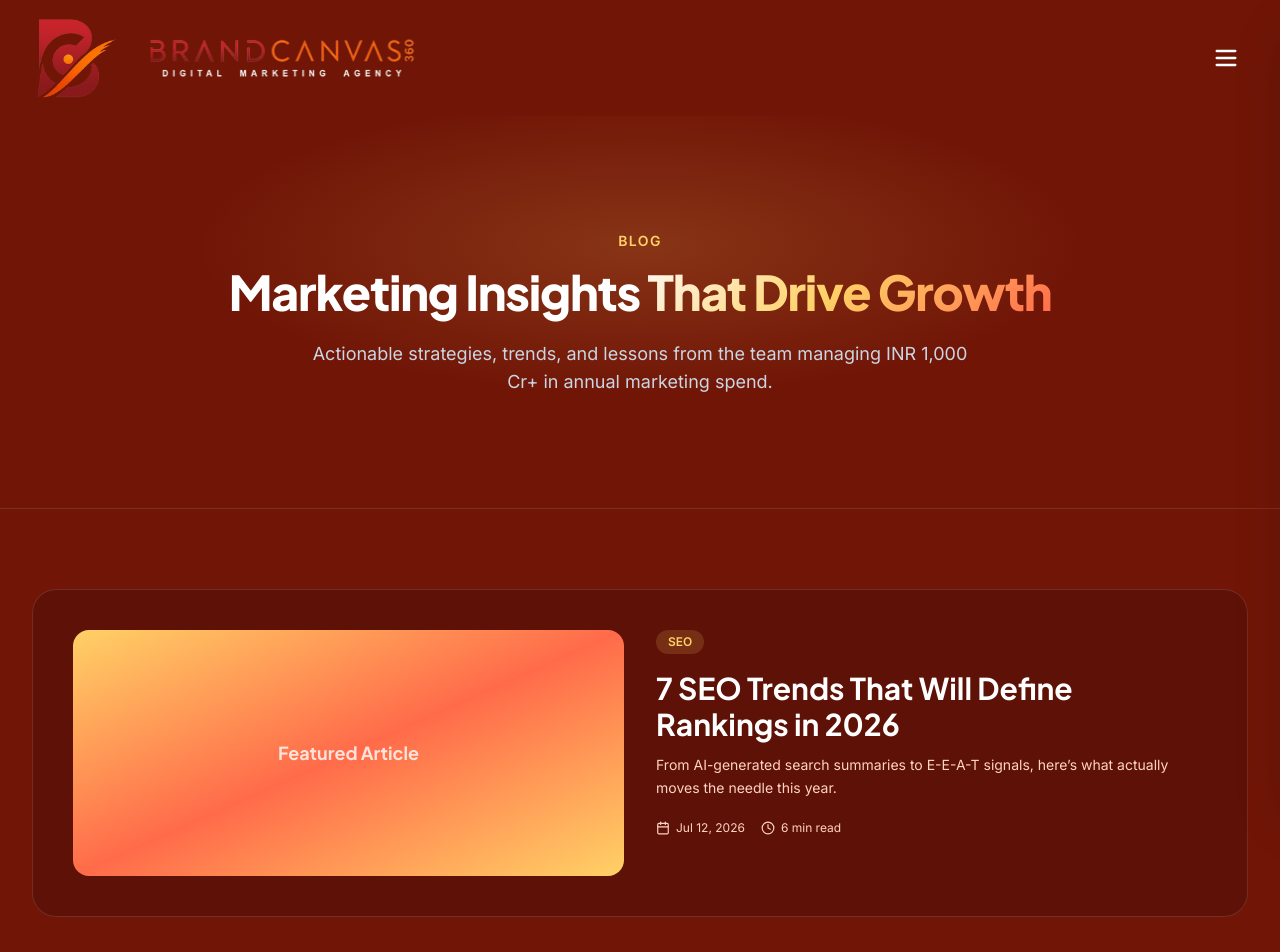
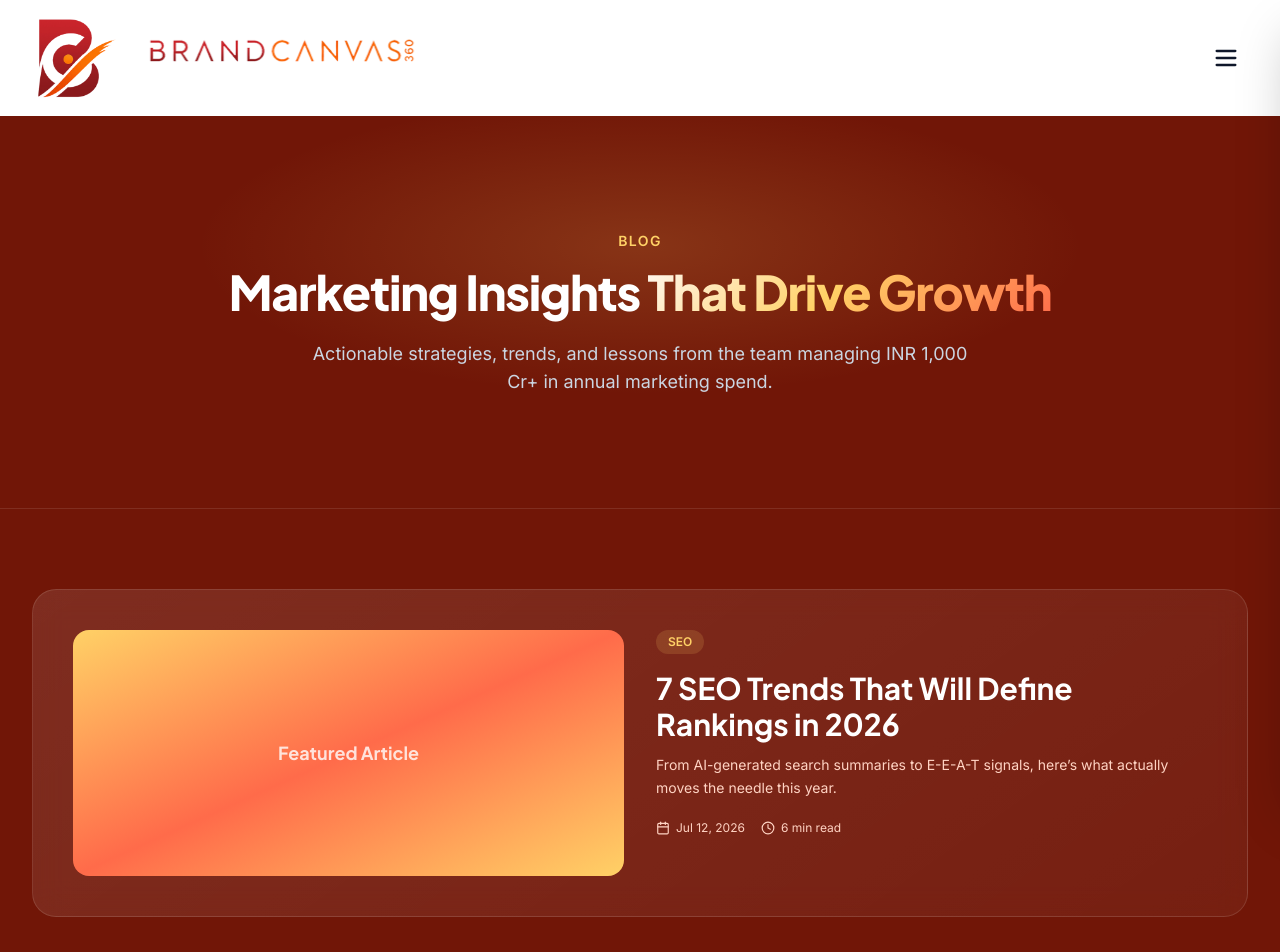
Before and after one commit to venkataramanapusala/brandcanvas360, a Next.js app: page /blog in a window 1280 px wide. Shown: the top 952 px of the page. Built offline with nearby package versions, Linux system fonts and the light colour scheme.

Commit message:
Polish white header and crimson gradient theme

```diff
--- a/src/app/globals.css
+++ b/src/app/globals.css
@@ -58,6 +58,10 @@ html {
 body {
   font-feature-settings: 'cv02', 'cv03', 'cv04', 'cv11';
   background-color: var(--color-surface-base);
+  background-image:
+    radial-gradient(circle at 78% 8%, rgb(129 32 14 / 0.82), transparent 30%),
+    linear-gradient(135deg, #711607 0%, #4b0c05 48%, #1d0503 100%);
+  background-attachment: fixed;
   color: var(--color-text-primary);
   overflow-x: hidden;
 }
@@ -205,9 +209,9 @@ body {
   }
 
   .card-glass {
-    background: rgb(91 18 8 / 0.82);
+    background: linear-gradient(145deg, rgb(255 255 255 / 0.10), rgb(255 255 255 / 0.045));
     border: 1px solid var(--color-border-subtle);
-    backdrop-filter: blur(10px);
+    backdrop-filter: blur(16px);
   }
 
   .section-top-glow::before {
--- a/src/components/Header.tsx
+++ b/src/components/Header.tsx
@@ -69,7 +69,7 @@ export default function Header() {
   return (
     <header
       className={`sticky top-0 z-50 transition-colors duration-300 ${
-        isScrolled ? 'border-b border-white/10 bg-dark/90 backdrop-blur-md' : 'bg-transparent'
+        isScrolled ? 'border-b border-slate-200 bg-white/95 shadow-sm backdrop-blur-md' : 'bg-white'
       }`}
     >
       <div className="mx-auto flex max-w-7xl items-center justify-between gap-3 px-6 py-3 lg:px-8 xl:gap-4 xl:py-4 2xl:gap-6">
@@ -81,20 +81,20 @@ export default function Header() {
               <div key={item.label} className="group relative">
                 <button
                   type="button"
-                  className="flex items-center gap-1 whitespace-nowrap text-sm font-medium text-slate-200 transition-colors duration-300 hover:text-primary"
+                  className="flex items-center gap-1 whitespace-nowrap text-sm font-semibold text-slate-700 transition-colors duration-300 hover:text-red-700"
                 >
                   {item.label}
                   <ChevronDown className="h-4 w-4 transition-transform duration-300 group-hover:rotate-180" />
                 </button>
-                <div className="invisible absolute left-0 top-full w-72 translate-y-2 rounded-2xl border border-white/10 bg-darkCard p-2 opacity-0 shadow-2xl transition-all duration-300 group-hover:visible group-hover:translate-y-0 group-hover:opacity-100 group-focus-within:visible group-focus-within:translate-y-0 group-focus-within:opacity-100">
+                <div className="invisible absolute left-0 top-full w-72 translate-y-2 rounded-2xl border border-slate-200 bg-white p-2 opacity-0 shadow-xl transition-all duration-300 group-hover:visible group-hover:translate-y-0 group-hover:opacity-100 group-focus-within:visible group-focus-within:translate-y-0 group-focus-within:opacity-100">
                   {item.dropdown.map((sub) => (
                     <Link
                       key={sub.label}
                       href={sub.href}
                       className="block rounded-xl px-4 py-2.5 transition-colors duration-300 hover:bg-white/5"
                     >
-                      <span className="block text-sm font-semibold text-white">{sub.label}</span>
-                      {sub.desc && <span className="block text-xs text-muted">{sub.desc}</span>}
+                      <span className="block text-sm font-semibold text-slate-900">{sub.label}</span>
+                      {sub.desc && <span className="block text-xs text-slate-500">{sub.desc}</span>}
                     </Link>
                   ))}
                 </div>
@@ -103,7 +103,7 @@ export default function Header() {
               <Link
                 key={item.label}
                 href={item.href ?? '/'}
-                className="whitespace-nowrap text-sm font-medium text-slate-200 transition-colors duration-300 hover:text-primary"
+                className="whitespace-nowrap text-sm font-semibold text-slate-700 transition-colors duration-300 hover:text-red-700"
               >
                 {item.label}
               </Link>
@@ -114,7 +114,7 @@ export default function Header() {
         <div className="hidden shrink-0 2xl:block">
           <Link
             href="/contact"
-            className="group inline-flex items-center gap-2 whitespace-nowrap rounded-full bg-primary px-4 py-2.5 text-sm font-extrabold leading-none text-ink-inverse shadow-crimson-glow transition-all duration-300 hover:-translate-y-0.5 hover:bg-primaryHover focus:outline-none focus:ring-4 focus:ring-primary/30 2xl:px-5 2xl:py-3"
+            className="group inline-flex items-center gap-2 whitespace-nowrap rounded-full bg-[#C91F2B] px-5 py-3 text-sm font-extrabold leading-none text-white shadow-lg shadow-red-600/25 transition-all duration-300 hover:-translate-y-0.5 hover:bg-[#A81721] focus:outline-none focus:ring-4 focus:ring-red-600/25 2xl:px-6"
           >
             Get Free Audit
             <ArrowRight className="h-4 w-4 transition-transform duration-300 group-hover:translate-x-1" />
@@ -124,7 +124,7 @@ export default function Header() {
         <button
           type="button"
           onClick={() => setIsMobileMenuOpen(true)}
-          className="inline-flex items-center justify-center rounded-lg p-2 text-white 2xl:hidden"
+          className="inline-flex items-center justify-center rounded-lg p-2 text-slate-900 2xl:hidden"
           aria-label="Open menu"
         >
           <Menu className="h-7 w-7" />
@@ -139,16 +139,16 @@ export default function Header() {
       />
 
       <div
-        className={`fixed inset-y-0 right-0 z-50 flex w-full max-w-sm flex-col bg-dark shadow-2xl transition-transform duration-300 ease-in-out 2xl:hidden ${
+        className={`fixed inset-y-0 right-0 z-50 flex w-full max-w-sm flex-col bg-white shadow-2xl transition-transform duration-300 ease-in-out 2xl:hidden ${
           isMobileMenuOpen ? 'translate-x-0' : 'translate-x-full'
         }`}
       >
-        <div className="flex items-center justify-between border-b border-white/10 px-6 py-4">
+        <div className="flex items-center justify-between border-b border-slate-200 px-6 py-4">
           <Logo />
           <button
             type="button"
             onClick={() => setIsMobileMenuOpen(false)}
-            className="inline-flex items-center justify-center rounded-lg p-2 text-white"
+            className="inline-flex items-center justify-center rounded-lg p-2 text-slate-900"
             aria-label="Close menu"
           >
             <X className="h-7 w-7" />
@@ -163,7 +163,7 @@ export default function Header() {
                   <button
                     type="button"
                     onClick={() => toggleAccordion(item.label)}
-                    className="flex w-full items-center justify-between py-3 text-left text-base font-medium text-white"
+                    className="flex w-full items-center justify-between py-3 text-left text-base font-semibold text-slate-900"
                   >
                     {item.label}
                     <ChevronDown
@@ -196,7 +196,7 @@ export default function Header() {
                   <Link
                     href={item.href ?? '/'}
                     onClick={() => setIsMobileMenuOpen(false)}
-                    className="block py-3 text-base font-medium text-white"
+                    className="block py-3 text-base font-semibold text-slate-900"
                   >
                     {item.label}
                   </Link>
@@ -210,7 +210,7 @@ export default function Header() {
           <Link
             href="/contact"
             onClick={() => setIsMobileMenuOpen(false)}
-            className="flex w-full items-center justify-center rounded-full bg-primary px-6 py-3 text-sm font-semibold text-ink-inverse transition-colors duration-300 hover:bg-primaryHover"
+            className="flex w-full items-center justify-center rounded-full bg-[#C91F2B] px-6 py-3 text-sm font-semibold text-white transition-colors duration-300 hover:bg-[#A81721]"
           >
             Get Free Audit
           </Link>
```
